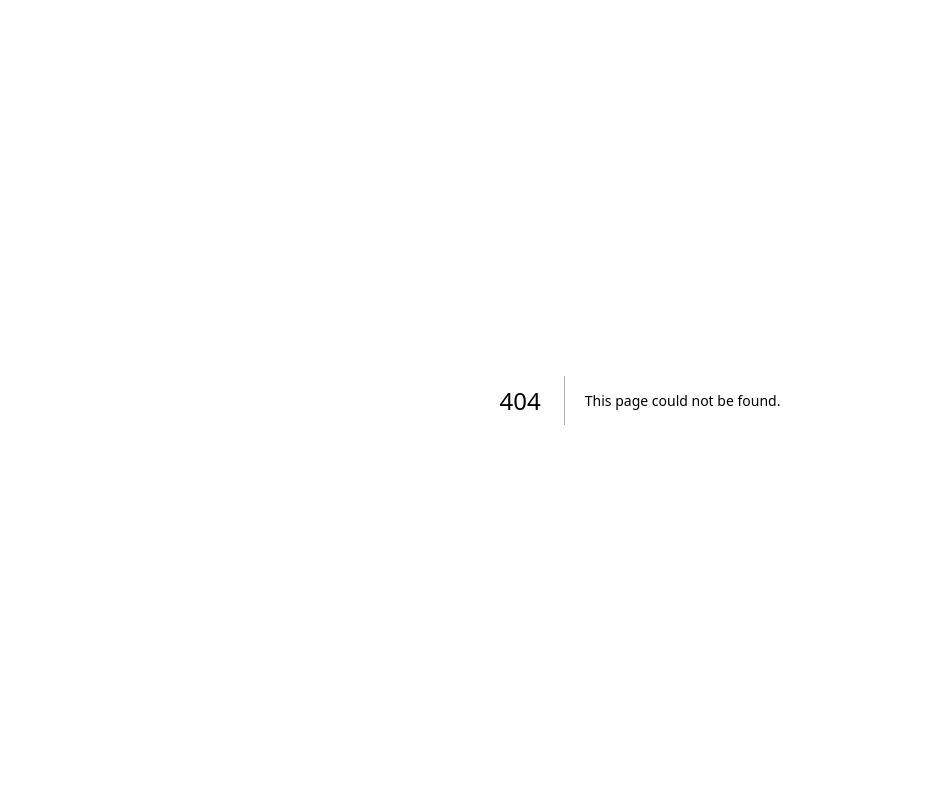
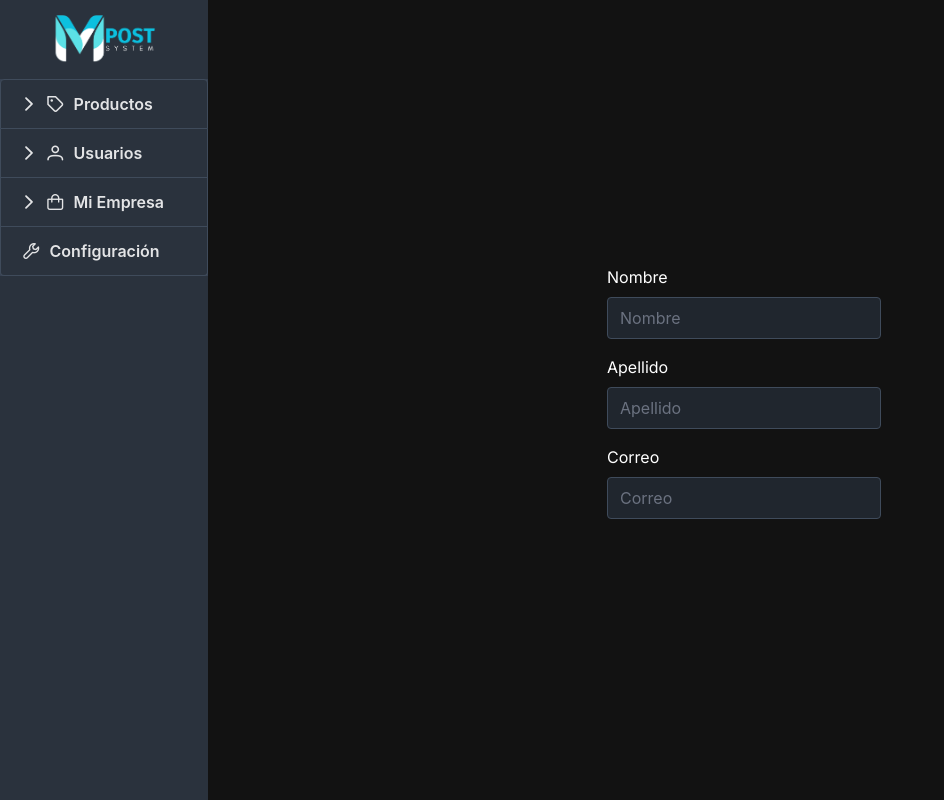
Before and after one commit to devjaes/pos_system_front, a Next.js app: page /admin/addUser in a window 1280 px wide. Before the commit this address had no page. Shown: the whole page, without its empty margins (0-944 px from the left). Built offline with nearby package versions, Linux system fonts and the light colour scheme.

Commit message:
Edit addUserInput

```diff
--- /dev/null
+++ b/src/app/admin/addUser/page.tsx
@@ -0,0 +1,38 @@
+"use client";
+import React from 'react'
+import InputForm, { IInputsForm } from '@/components/Input'
+
+export default function page() {
+  const allForm: IInputsForm[] = [
+    {
+      name: 'name',
+      label: 'Nombre',
+      keyfilter: 'alpha',
+      placeholder: 'Nombre',
+      disabled: false,
+      onChange: () => {},
+    },
+    {
+      name: 'lastName',
+      label: 'Apellido',
+      keyfilter: 'alpha',
+      placeholder: 'Apellido',
+      disabled: false,
+      onChange: () => {},
+    },
+    {
+      name: 'email',
+      label: 'Correo',
+      keyfilter: 'email',
+      placeholder: 'Correo',
+      disabled: false,
+      onChange: () => {},
+    },
+    ]
+
+  return (
+    <div>
+      <InputForm allForm={allForm} />
+    </div>
+  )
+}
--- a/src/app/admin/layout.tsx
+++ b/src/app/admin/layout.tsx
@@ -36,7 +36,8 @@ const items: MenuItem[] = [
     items: [
       {
         label: 'Agregar',
-        icon: 'pi pi-fw pi-user-plus'
+        icon: 'pi pi-fw pi-user-plus',
+        url: '/admin/addUser'
       },
       {
         label: 'Administrar',
--- a/src/components/Input.tsx
+++ b/src/components/Input.tsx
@@ -1,11 +1,12 @@
-
-import { useForm } from "@/hooks/useForm";
+import { InputText } from 'primereact/inputtext';
+import { KeyFilterType } from 'primereact/keyfilter';
+import { Key } from 'react';
 
 export interface IInputsForm {
   name: string;
   label: string;
   alertText?: string;
-  type: string;
+  keyfilter: string | KeyFilterType;
   placeholder?: string;
   onChange?: (e: any) => void;
   disabled?: boolean;
@@ -24,12 +25,11 @@ export const InputForm = ({ allForm }: { allForm: IInputsForm[] }) => {
                 <span className="text-red-500 text-sm"> {input.alertText}</span>
               )}
             </label>
-            <input
+            <InputText
               className="border border-solid border-gray-300 py-2 px-4 rounded-full w-full"
-              type={input.type}
+              keyfilter={input.keyfilter as KeyFilterType}
               placeholder={input.placeholder}
               onChange={input.onChange}
-              value={input.value}
               disabled={input.disabled}
             />
           </div>
```
